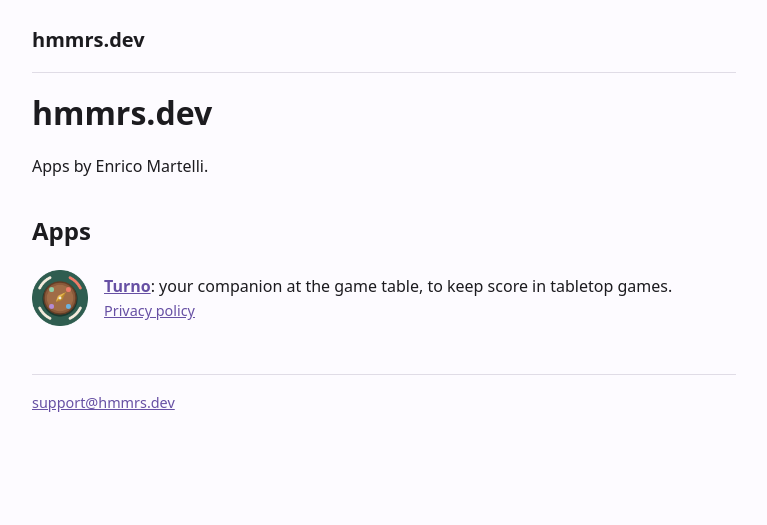
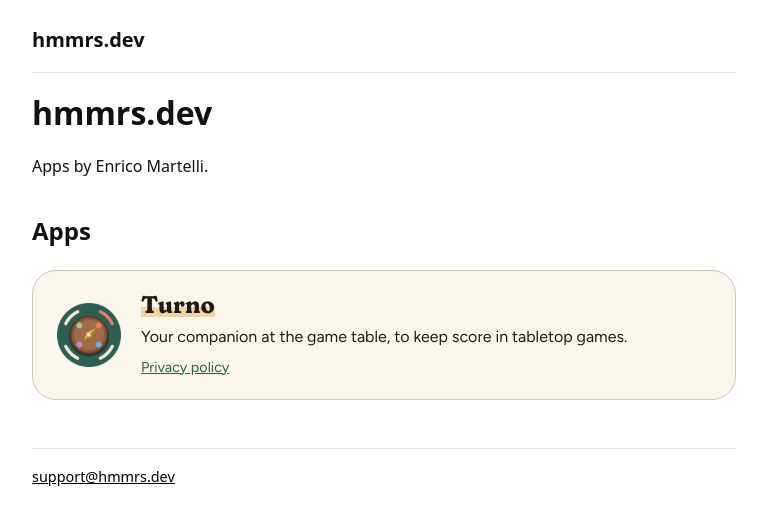
Before and after one commit to hmmrs-dev/hmmrs-dev.github.io, a Jekyll site: the page built from index.md, in a window 1280 px wide. Shown: the top 525 px of the page, without its empty margins (256-1023 px from the left). Built offline with Jekyll 4.4.1, drawn with Linux system fonts in a browser that asks for light colours.

Commit message:
Make the home page black and white, with each app in its own theme
The home page no longer uses the default Material purple: it's black and
white, and each app is a card in the app's own theme, so it's easy to
recognize. Tavola now applies to the elements with its class, so the same
stylesheet styles Turno's pages and its card.

Co-Authored-By: Claude Opus 5.5 (1M context) <noreply@anthropic.com>

```diff
--- a/_config.yml
+++ b/_config.yml
@@ -17,7 +17,8 @@ defaults:
       path: pointbuddy
     values:
       brand: Turno
-      stylesheet: /pointbuddy/assets/tavola.css
+      theme: tavola
+      stylesheets: [/pointbuddy/assets/tavola.css]
       brand_icon: /pointbuddy/assets/icon-192.png
       favicon: /pointbuddy/assets/favicon.ico
       apple_touch_icon: /pointbuddy/assets/apple-touch-icon.png
--- a/_layouts/default.html
+++ b/_layouts/default.html
@@ -12,15 +12,15 @@
   <link rel="apple-touch-icon" href="{{ page.apple_touch_icon | relative_url }}">
   {%- endif %}
   <link rel="stylesheet" href="{{ '/assets/style.css' | relative_url }}">
-  {%- if page.stylesheet %}
-  <link rel="stylesheet" href="{{ page.stylesheet | relative_url }}">
-  {%- endif %}
+  {%- for stylesheet in page.stylesheets %}
+  <link rel="stylesheet" href="{{ stylesheet | relative_url }}">
+  {%- endfor %}
   {%- if page.alt_url %}
   <link rel="alternate" hreflang="{{ page.lang }}" href="{{ page.url | absolute_url }}">
   <link rel="alternate" hreflang="{{ page.alt_lang }}" href="{{ page.alt_url | absolute_url }}">
   {%- endif %}
 </head>
-<body>
+<body{% if page.theme %} class="{{ page.theme }}"{% endif %}>
   <header>
     <a class="brand" href="{{ page.home_url | default: '/' | relative_url }}">
       {%- if page.brand_icon %}
--- a/assets/style.css
+++ b/assets/style.css
@@ -1,19 +1,19 @@
 :root {
   color-scheme: light dark;
-  --text: #1c1b1f;
-  --muted: #5f5b66;
-  --background: #fdfbff;
-  --accent: #6750a4;
-  --divider: #e0dce6;
+  --text: #111111;
+  --muted: #5c5c5c;
+  --background: #ffffff;
+  --accent: #000000;
+  --divider: #e2e2e2;
 }
 
 @media (prefers-color-scheme: dark) {
   :root {
-    --text: #e6e1e5;
-    --muted: #b0aab8;
-    --background: #141218;
-    --accent: #d0bcff;
-    --divider: #36323c;
+    --text: #f0f0f0;
+    --muted: #a3a3a3;
+    --background: #000000;
+    --accent: #ffffff;
+    --divider: #2e2e2e;
   }
 }
 
@@ -61,10 +61,30 @@ h2 {
   margin-top: 2rem;
 }
 
+/* Each app is a card in the app's own theme, set by its class, so it's easy to recognize */
+.apps {
+  display: grid;
+  gap: 1rem;
+  margin: 1rem 0;
+  padding: 0;
+  list-style: none;
+}
+
 .app {
+  position: relative;
   display: flex;
   align-items: center;
-  gap: 1rem;
+  gap: 1.25rem;
+  padding: 1.25rem 1.5rem;
+  border: 1px solid var(--divider);
+  border-radius: 1.5rem;
+  color: var(--text);
+  background: var(--background);
+}
+
+.app:hover,
+.app:focus-within {
+  border-color: var(--accent);
 }
 
 .app img {
@@ -72,12 +92,31 @@ h2 {
   border-radius: 25%;
 }
 
-.app p {
+.app-name {
   margin: 0;
+  font-size: 1.5rem;
+  line-height: 1.2;
 }
 
-.app .secondary {
-  display: block;
+/* The whole card opens the app's page */
+.app-name a {
+  color: inherit;
+  text-decoration: none;
+}
+
+.app-name a::after {
+  content: "";
+  position: absolute;
+  inset: 0;
+  border-radius: inherit;
+}
+
+.app p {
+  margin: 0.25rem 0;
+}
+
+.app-secondary {
+  position: relative;
   font-size: 0.9rem;
 }
 
--- a/index.md
+++ b/index.md
@@ -8,11 +9,13 @@ Apps by {{ site.developer }}.
 
 ## Apps
 
-<div class="app">
-  <img src="{{ '/pointbuddy/assets/icon-192.png' | relative_url }}" alt="" width="56" height="56">
-  <p>
-    <a href="{{ '/pointbuddy/' | relative_url }}"><strong>Turno</strong></a>: your companion at the game
-    table, to keep score in tabletop games.
-    <a class="secondary" href="{{ '/pointbuddy/privacy/' | relative_url }}">Privacy policy</a>
-  </p>
-</div>
+<ul class="apps">
+  <li class="app tavola">
+    <img src="{{ '/pointbuddy/assets/icon-192.png' | relative_url }}" alt="" width="64" height="64">
+    <div>
+      <h3 class="app-name"><a href="{{ '/pointbuddy/' | relative_url }}">Turno</a></h3>
+      <p>Your companion at the game table, to keep score in tabletop games.</p>
+      <a class="app-secondary" href="{{ '/pointbuddy/privacy/' | relative_url }}">Privacy policy</a>
+    </div>
+  </li>
+</ul>
--- a/pointbuddy/assets/tavola.css
+++ b/pointbuddy/assets/tavola.css
@@ -1,4 +1,7 @@
-/* Tavola, the theme of the Turno app: felt, walnut, brass and score pad paper */
+/*
+ * Tavola, the theme of the Turno app: felt, walnut, brass and score pad paper. It applies to the
+ * elements with the tavola class: Turno's pages, and its card on the home page.
+ */
 
 @font-face {
   font-family: "Fraunces";
@@ -14,17 +17,18 @@
   font-display: swap;
 }
 
-:root {
+.tavola {
   --text: #1f1b16;
   --muted: #4e463c;
   --background: #faf6ee;
   --accent: #2f5d50;
   --divider: #d2c6b6;
   --highlight: rgb(224 176 74 / 45%);
+  font-family: "Figtree", system-ui, -apple-system, "Segoe UI", Roboto, sans-serif;
 }
 
 @media (prefers-color-scheme: dark) {
-  :root {
+  .tavola {
     --text: #ede0d4;
     --muted: #d2c6b6;
     --background: #1c1714;
@@ -34,25 +38,23 @@
   }
 }
 
-body {
-  font-family: "Figtree", system-ui, -apple-system, "Segoe UI", Roboto, sans-serif;
-}
-
-h1,
-h2,
-.brand {
+.tavola h1,
+.tavola h2,
+.tavola .brand,
+.tavola .app-name {
   font-family: "Fraunces", Georgia, serif;
   font-weight: 700;
 }
 
 /* A brass highlighter across the title, like the players' names in the app */
-h1 {
+.tavola h1,
+.tavola .app-name {
   text-decoration: underline var(--highlight);
   text-decoration-thickness: 0.4em;
   text-underline-offset: -0.25em;
   text-decoration-skip-ink: none;
 }
 
-strong {
+.tavola strong {
   font-weight: 700;
 }
```
Also changed, not shown: other parts of index.md (+1 -0 lines), README.md.
